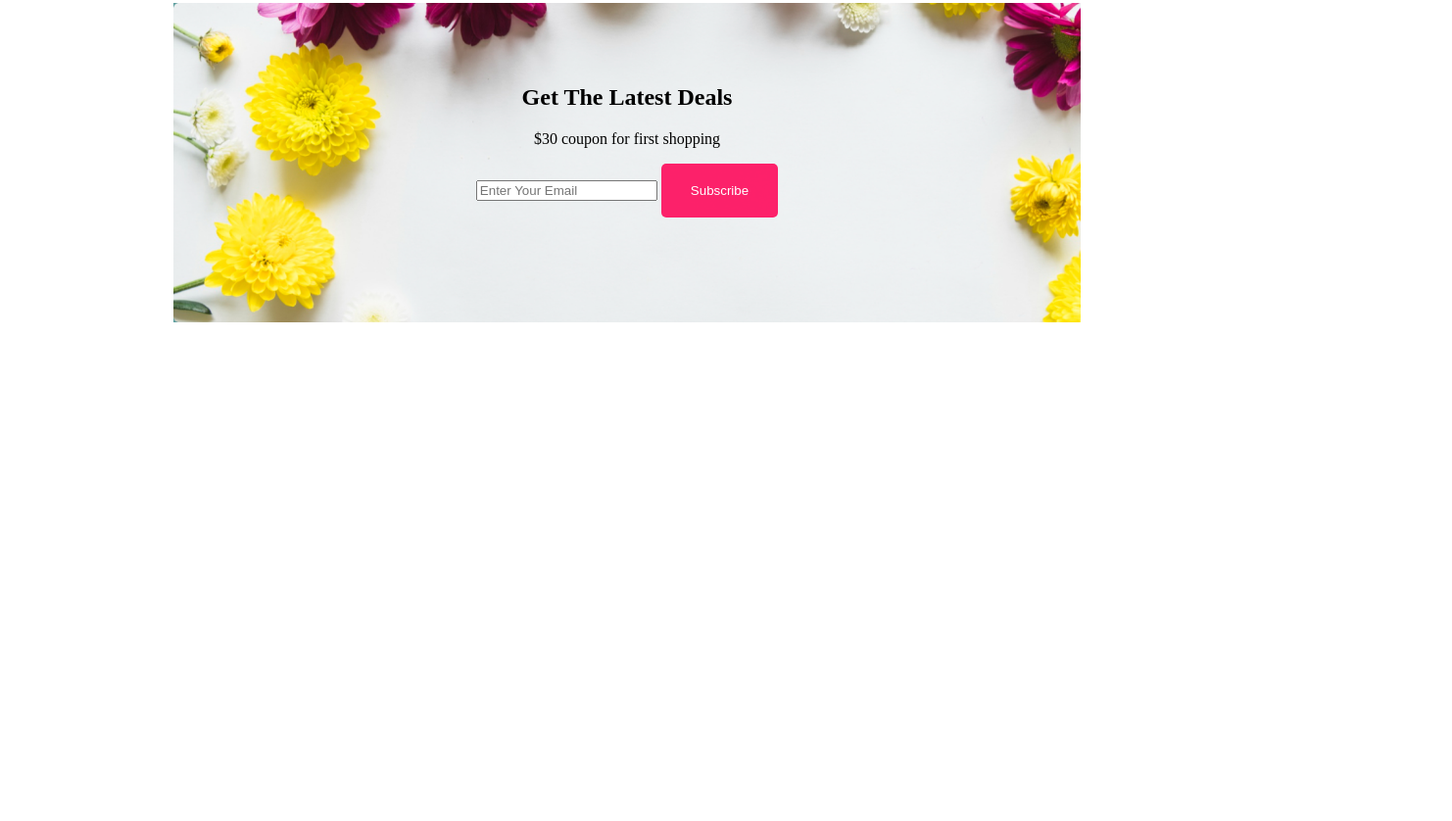
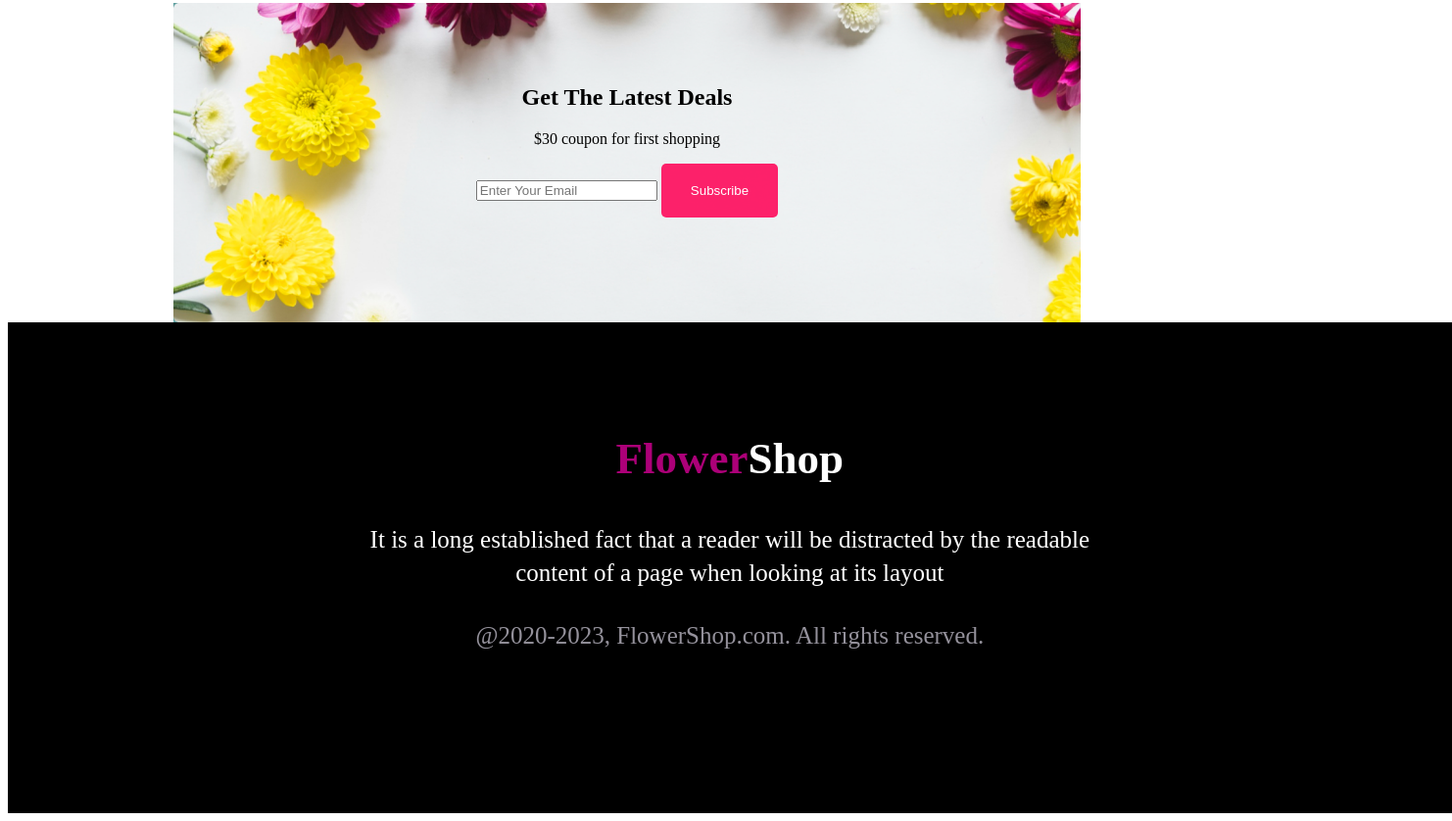
Before and after one commit to tahmid7912/flower-shop-website, a plain HTML site: page index.html in a window 1280 px wide. Shown: the part 1648-2486 px from the top of the page at 98% size, 1482 px wide, since content can reach past the window. Before the commit the page ends 1985 px from the top, so only its background shows below. Drawn offline with Linux system fonts and the light colour scheme.

Commit message:
fotter added

```diff
--- a/index.html
+++ b/index.html
@@ -94,7 +94,18 @@
 
      </section>
 
+
     <footer>
+        <header class="footer">
+            <h2> <span class="color-flower">Flower</span>Shop
+            </h2>
+            <p ><small>It is a long established fact that a reader will be distracted by the readable <br>
+                content of a page when looking at its layout</small>
+            </p>
+                <p class="last"> <small>@2020-2023, FlowerShop.com. All rights reserved.</small>
+                </p>
+        </header>
+
 
     </footer>
 </body>
--- a/style.css
+++ b/style.css
@@ -15,6 +15,7 @@
     /* justify-items: center; */
     align-items: center;
     text-align: center;
+    /* padding: 2%; */
 }
 
 
@@ -131,3 +132,23 @@ margin-bottom: 30%; */
 margin-top: 20px;
 
 }
+.color-flower{
+    color: rgb(172, 0, 120);
+}
+.footer{
+    background-color: black;
+    height: 349px;
+    width: 1322px;
+    color: white;
+    /* align-content: center; */
+    /* align-items: center; */
+    text-align: center;
+    font-size: 30px;
+    font-style: normal;
+    display: block;
+    align-items: center;
+    padding: 6%;
+}
+.last{
+    color: #94919b;
+}
```
